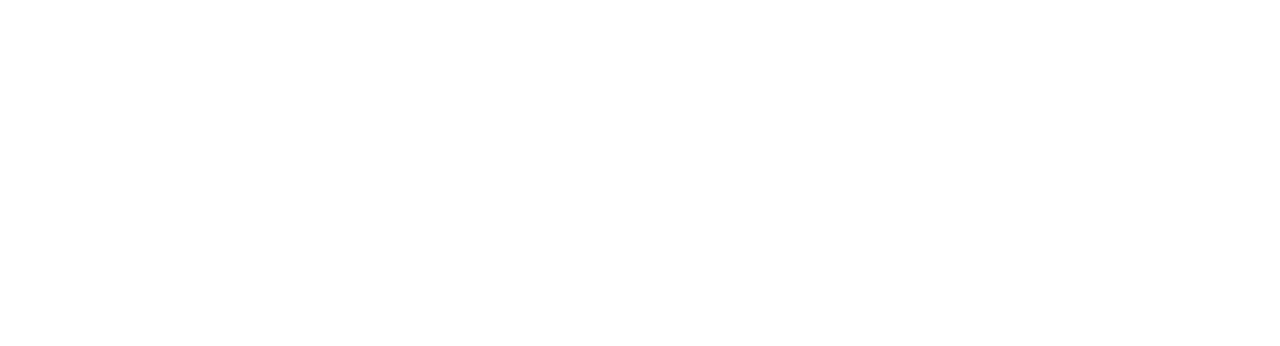
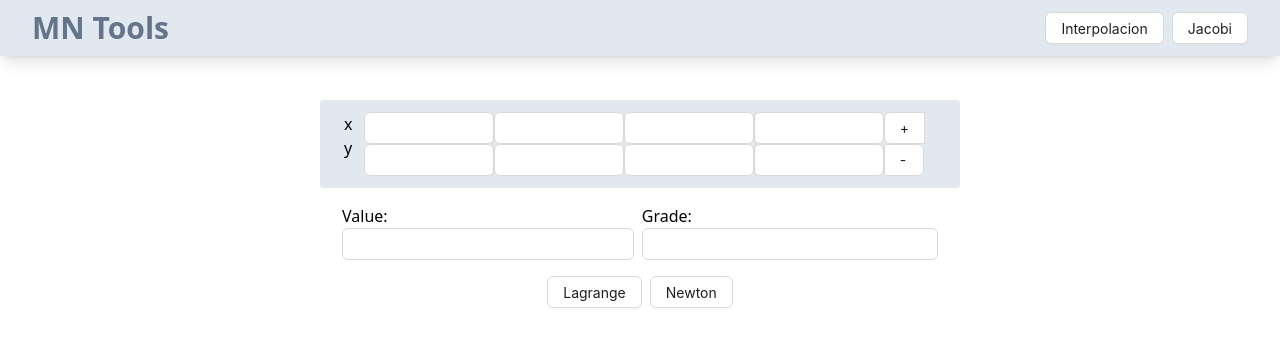
Before and after one commit to RichardOro01/MN-Tools, a React (Create React App) app: page /interpolacion in a window 1280 px wide. Before the commit this address had no page. Shown: the top 346 px of the page. Built offline with nearby package versions, Linux system fonts and the light colour scheme.

Commit message:
feat: interpolacion advance

```diff
--- a/src/App.tsx
+++ b/src/App.tsx
@@ -4,6 +4,7 @@
 import Layout from './components/layout/Layout';
 import Home from './components/pages/Home';
 import Jacobi from './components/pages/Jacobi';
+import Interpolacion from './components/pages/Interpolacion';
 
 const App: React.FC = () => {
   return (
@@ -12,7 +13,7 @@
           <Route path='/' element={<Layout/>}>
             <Route index element={<Home/>}/>
             <Route path='jacobi' element={<Jacobi/>}/>
-
+            <Route path='interpolacion' element={<Interpolacion/>}/>
           </Route>
         </Routes>
       </BrowserRouter>
--- /dev/null
+++ b/src/components/commons/Picker.tsx
@@ -0,0 +1,27 @@
+import Input from 'antd/es/input/Input'
+import React from 'react'
+
+export interface PickerProps {
+    x: number,
+    y: number
+}
+
+const Picker: React.FC<{ handlePicker: ({x, y}: PickerProps )=>void }> = ({handlePicker}) => {
+    let xy = {x: 0, y: 0};
+    const handleX = (e: any) => {
+        xy = {...xy, x: Number(e.target.value)};
+        handlePicker(xy);
+    }
+    const handleY = (e: any) => {
+        xy = {...xy, y: Number(e.target.value)};
+        handlePicker(xy);
+    }
+  return (
+    <div className='flex flex-col'>
+        <Input onChange={handleX}/>
+        <Input onChange={handleY}/>
+    </div>
+  )
+}
+
+export default Picker
--- /dev/null
+++ b/src/components/commons/XYValuesPicker.tsx
@@ -0,0 +1,64 @@
+import React, { useState, useEffect, ReactElement } from 'react'
+import Picker, { PickerProps } from './Picker';
+import { Button } from 'antd/es/radio';
+
+const XYValuesPicker: React.FC<{ setValues: (a: any)=>void }> = ({setValues}) => {
+    const [pickers, setPickers] = useState<ReactElement[] | []>([]);
+    useEffect(() => {
+        for (let i=0; i<4; i++){
+            setPickers((p)=>{
+                return [
+                    ...p,
+                    <Picker
+                        handlePicker={(xy)=>handlePicker(xy,i)}
+                        key={i}
+                    />
+                ]
+            })
+        }
+    }, [])
+
+    const handlePicker = ( xy: PickerProps, pos: number ) => {
+        setValues((a : PickerProps[])=>
+            {
+                a[pos]=xy;
+                return [...a];
+            }
+        )
+    }
+
+    const addPicker = () => {
+        setPickers((p)=>{
+            return [...p, <Picker key={p.length} handlePicker={(xy)=>handlePicker(xy,p.length)}/>]
+        })
+    }
+
+    const popPicker = () => {
+        setPickers((p)=>{
+            return [...p.slice(0,p.length-1)]
+        })
+        setValues((v: PickerProps[])=>{
+            return [...v.slice(0,v.length-1)]
+        })
+    }
+
+  return (
+    <div className='flex flex-row bg-slate-200 rounded py-3 px-6 w-1/2 self-center'>
+        <div className='flex flex-col mr-3'>
+            <div>
+                x
+            </div>
+            <div>
+                y
+            </div>
+        </div>
+        {pickers.map((picker)=>picker)}
+        <div className='flex flex-col mr-3'>
+            <Button onClick={addPicker}>+</Button>
+            <Button onClick={popPicker}>-</Button>
+        </div>
+    </div>
+  )
+}
+
+export default XYValuesPicker
--- /dev/null
+++ b/src/components/layout/Header.tsx
@@ -0,0 +1,20 @@
+import { Button } from 'antd'
+import React from 'react'
+import { useNavigate } from 'react-router-dom'
+
+const Header:React.FC = () => {
+    const navigate = useNavigate();
+  return (
+    <div className='h-14 bg-slate-200 flex flex-row justify-between items-center px-8 py-6 shadow-lg mb-6'>
+        <div className='font-bold text-3xl text-slate-500'>
+            MN Tools
+        </div>
+        <div className='flex flex-row gap-2'>
+            <Button onClick={()=>navigate('interpolacion')}>Interpolacion</Button>
+            <Button onClick={()=>navigate('jacobi')}>Jacobi</Button>
+        </div>
+    </div>
+  )
+}
+
+export default Header
--- a/src/components/layout/Layout.tsx
+++ b/src/components/layout/Layout.tsx
@@ -1,9 +1,11 @@
 import React from 'react'
 import { Outlet } from 'react-router-dom'
+import Header from './Header'
 
 const Layout: React.FC = () => {
   return (
     <div>
+      <Header/>
       <Outlet/>
     </div>
   )
--- /dev/null
+++ b/src/components/pages/Interpolacion.tsx
@@ -0,0 +1,61 @@
+import React, { useState } from 'react'
+import XYValuesPicker from '../commons/XYValuesPicker'
+import Input from 'antd/es/input/Input'
+import { Button } from 'antd'
+import { PickerProps } from '../commons/Picker'
+
+const Interpolacion: React.FC = () => {
+    const [values, setValues] = useState<PickerProps[]>([]);
+    const lagrange = () => {
+        console.log(values);
+        console.log(getNearValues());
+    }
+    let value = 0;
+    let grade = 0;
+
+    const getNearValues = () => {
+        const resultValues = [];
+        const valuesCopy = [...values];
+        for (let i=0; i<=grade; i++) {
+            console.log(i)
+            if (i%2===0) {
+
+                for (let j=0; j<valuesCopy.length; j++) {
+                    if (valuesCopy[j].x>=value || j===valuesCopy.length-1) {
+                        resultValues.push(valuesCopy[j]);
+                        valuesCopy.splice(j, 1);
+                        break;
+                    }
+                }
+            } else {
+                for (let j=valuesCopy.length-1; j>=0; j--) {
+                    if (valuesCopy[j].x<=value || j===0) {
+                        resultValues.push(valuesCopy[j]);
+                        valuesCopy.splice(j, 1);
+                        break;
+                    }
+                }
+            }
+        }
+        return resultValues;
+    }
+  return (
+    <div className='flex flex-col w-full justify-center items-center pt-5 gap-4'>
+        <XYValuesPicker {...{setValues}}/>
+        <div className='flex flex-row gap-2'>
+            <div>
+                Value: <Input onChange={(e: any)=>{value=Number(e.target.value)}}/>
+            </div>
+            <div>
+                Grade: <Input onChange={(e: any)=>{grade=Number(e.target.value)}}/>
+            </div>
+        </div>
+        <div className='flex flex-row gap-2'>
+            <Button onClick={lagrange}>Lagrange</Button>
+            <Button>Newton</Button>
+        </div>
+    </div>
+  )
+}
+
+export default Interpolacion
--- a/src/components/pages/Jacobi.tsx
+++ b/src/components/pages/Jacobi.tsx
@@ -22,11 +22,37 @@
                 }
                 multVector[i] = sum + despIndepTerms[i];
             }
-            const landa = Math.max(...substractMatrix(multVector, multiVectorCopy));
-            const error = (alpha/(1-alpha))*landa;
-
+            const landa = Math.max(...substractMatrix(multiVectorCopy, multVector));
+            const error = Math.abs((alpha/(1-alpha))*landa);
+            console.log(`it ${it+1}: ${multVector}`);
+            console.log(`error: ${error}`);
         }
 
+    }
+
+    const seider = () => {
+        const {matrix, indepTerms} = extractMatrix();
+        const {despMatrix, despIndepTerms} = solveMatrix(matrix, indepTerms);
+        const alpha = calculateAlpha(despMatrix);
+        const beta = calculateBeta(despMatrix);
+        console.log('alpha: ', alpha);
+        console.log('beta: ', beta);
+
+        //iterate
+        const n = 5;
+        let multVector = [0, 0, 0];
+        for (let it=0; it<n; it++) {
+
+            for (let i=0; i<despMatrix.length; i++) {
+                let sum = 0;
+                for (let j=0; j<despMatrix[i].length; j++) {
+                    sum += despMatrix[i][j] * multVector[j];
+                }
+                multVector[i] = sum + despIndepTerms[i];
+            }
+            console.log(`it ${it+1}: ${multVector}`);
+            // console.log(`error: ${error}`);
+        }
     }
 
     const substractMatrix = (matrix1: number[], matrix2: number[]) => {
@@ -46,6 +72,21 @@
             })
             candidates.push(sum);
         })
+        return Math.max(...candidates);
+    }
+
+    const calculateBeta = (matrix: number[][]) => {
+        const candidates: number[] = [];
+        for (let i=0; i<matrix.length; i++) {
+            let [q, p] = [0, 0];
+            for (let j=i; j<matrix[i].length; j++) {
+                q += Math.abs(matrix[i][j]);
+            }
+            for (let j=0; j<i; j++) {
+                p += Math.abs(matrix[i][j]);
+            }
+            candidates.push(q/(1-p));
+        }
         return Math.max(...candidates);
     }
 
@@ -119,6 +160,7 @@
                 <Input placeholder='2x + 3y = 3' onChange={(e)=>handleChange(e,2)}/>
             </Form.Item>
             <Button onClick={jacobi}>Jacobi</Button>
+            <Button onClick={seider}>Seider</Button>
         </Form>
     </div>
   )
```
